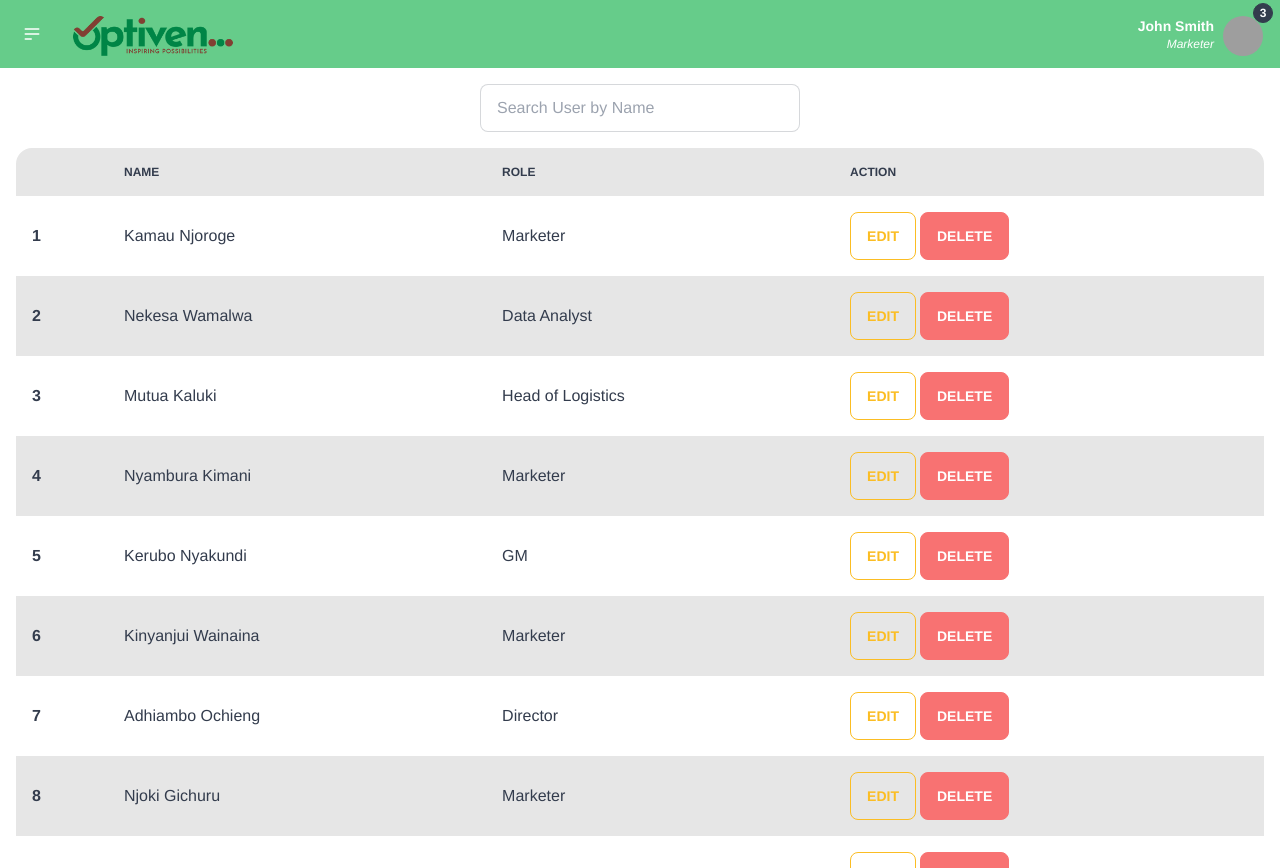
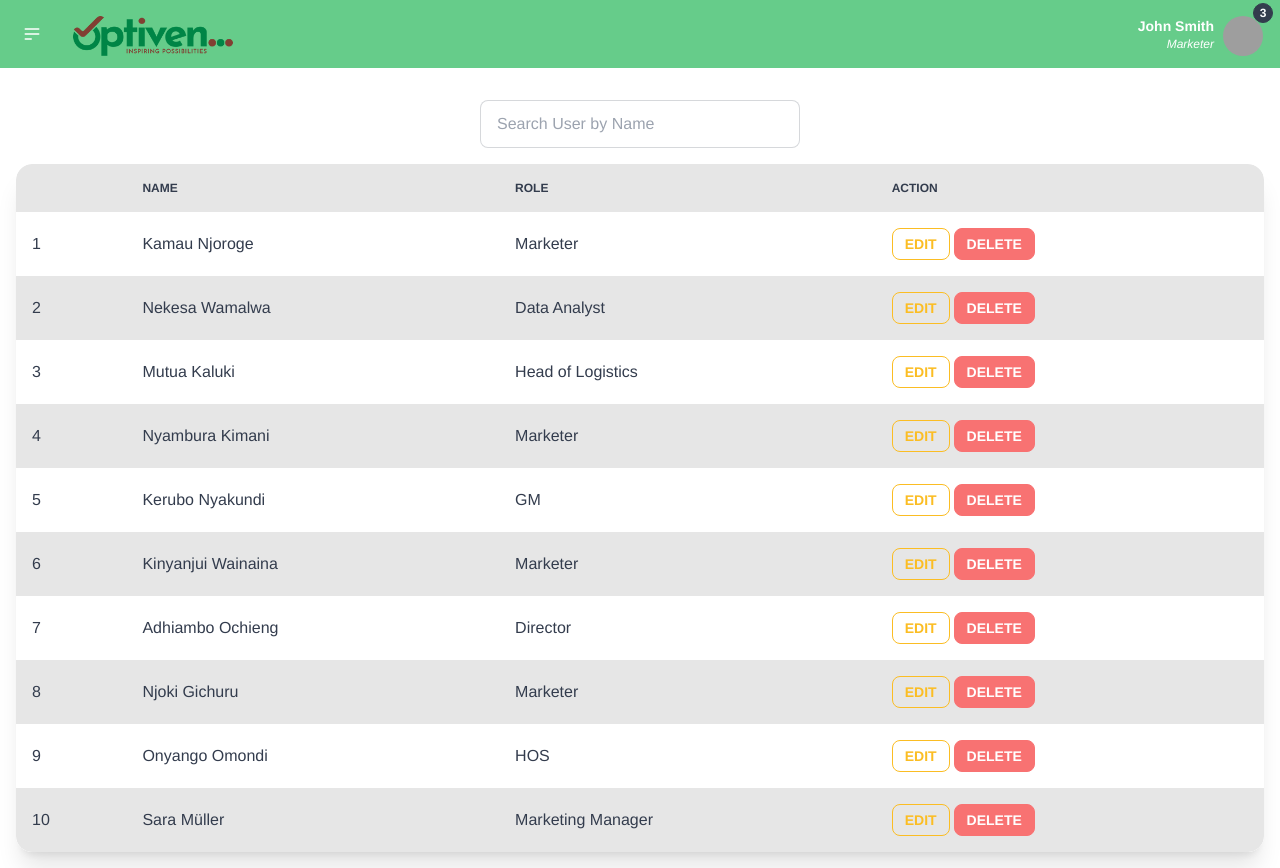
Before and after one commit to Optivenamani/workspace, a React (Create React App) app in the folder client/: page /users in a window 1280 px wide. Built offline with nearby package versions, Linux system fonts and the light colour scheme; grey boxes are pictures that could not be loaded; the HTML template or start-up script is replaced by a standard one.

Commit message:
refactor: users table

```diff
--- a/client/src/pages/Users.js
+++ b/client/src/pages/Users.js
@@ -1,21 +1,80 @@
-import React from "react";
+import React, { useState } from "react";
 import Sidebar from "../components/Sidebar";
 
 const Users = () => {
+  const [searchText, setSearchText] = useState("");
+
+  const users = [
+    {
+      id: 1,
+      name: "Kamau Njoroge",
+      role: "Marketer",
+    },
+    {
+      id: 2,
+      name: "Nekesa Wamalwa",
+      role: "Data Analyst",
+    },
+    {
+      id: 3,
+      name: "Mutua Kaluki",
+      role: "Head of Logistics",
+    },
+    {
+      id: 4,
+      name: "Nyambura Kimani",
+      role: "Marketer",
+    },
+    {
+      id: 5,
+      name: "Kerubo Nyakundi",
+      role: "GM",
+    },
+    {
+      id: 6,
+      name: "Kinyanjui Wainaina",
+      role: "Marketer",
+    },
+    {
+      id: 7,
+      name: "Adhiambo Ochieng",
+      role: "Director",
+    },
+    {
+      id: 8,
+      name: "Njoki Gichuru",
+      role: "Marketer",
+    },
+    {
+      id: 9,
+      name: "Onyango Omondi",
+      role: "HOS",
+    },
+    {
+      id: 10,
+      name: "Sara Müller",
+      role: "Marketing Manager",
+    },
+  ];
+
+  const filteredUsers = users.filter((user) =>
+    user.name.toLowerCase().includes(searchText.toLowerCase())
+  );
+
   return (
     <Sidebar>
-      <div className="flex justify-center items-center mt-4 mb-2">
+      <div className="container px-4 py-6 mx-auto">
+        <div className="flex justify-center items-center mb-4 mt-2">
           <input
             placeholder="Search User by Name"
             className="input input-bordered w-full max-w-xs"
             type="text"
+            value={searchText}
+            onChange={(e) => setSearchText(e.target.value)}
           />
         </div>
-      <div className="m-4">
-        <div className="overflow-x-auto">
-          <div className="flex justify-center">
+        <div className="overflow-x-auto card bg-base-100 shadow-xl">
           <table className="table table-zebra w-full">
-              {/* head */}
             <thead>
               <tr>
                 <th></th>
@@ -25,143 +84,21 @@ const Users = () => {
               </tr>
             </thead>
             <tbody>
-                {/* row 1 */}
-                <tr>
-                  <th>1</th>
-                  <td>Kamau Njoroge</td>
-                  <td>Marketer</td>
+              {filteredUsers.map((user) => (
+                <tr key={user.id}>
+                  <td>{user.id}</td>
+                  <td>{user.name}</td>
+                  <td>{user.role}</td>
                   <td>
-                    <button className="btn btn-outline btn-warning">
-                      Edit
-                    </button>
-                    <button className="btn btn-error text-white ml-1">
+                    <button className="btn btn-sm btn-outline btn-warning">Edit</button>
+                    <button className="btn btn-sm btn-error text-white ml-1">
                       Delete
                     </button>
                   </td>
                 </tr>
-                {/* row 2 */}
-                <tr>
-                  <th>2</th>
-                  <td>Nekesa Wamalwa</td>
-                  <td>Data Analyst</td>
-                  <td>
-                    <button className="btn btn-outline btn-warning">
-                      Edit
-                    </button>
-                    <button className="btn btn-error text-white ml-1">
-                      Delete
-                    </button>
-                  </td>
-                </tr>
-                {/* row 3 */}
-                <tr>
-                  <th>3</th>
-                  <td>Mutua Kaluki</td>
-                  <td>Head of Logistics</td>
-                  <td>
-                    <button className="btn btn-outline btn-warning">
-                      Edit
-                    </button>
-                    <button className="btn btn-error text-white ml-1">
-                      Delete
-                    </button>
-                  </td>
-                </tr>
-                {/* row 4 */}
-                <tr>
-                  <th>4</th>
-                  <td>Nyambura Kimani</td>
-                  <td>Marketer</td>
-                  <td>
-                    <button className="btn btn-outline btn-warning">
-                      Edit
-                    </button>
-                    <button className="btn btn-error text-white ml-1">
-                      Delete
-                    </button>
-                  </td>
-                </tr>
-                {/* row 5 */}
-                <tr>
-                  <th>5</th>
-                  <td>Kerubo Nyakundi</td>
-                  <td>GM</td>
-                  <td>
-                    <button className="btn btn-outline btn-warning">
-                      Edit
-                    </button>
-                    <button className="btn btn-error text-white ml-1">
-                      Delete
-                    </button>
-                  </td>
-                </tr>
-                {/* row 6 */}
-                <tr>
-                  <th>6</th>
-                  <td>Kinyanjui Wainaina</td>
-                  <td>Marketer</td>
-                  <td>
-                    <button className="btn btn-outline btn-warning">
-                      Edit
-                    </button>
-                    <button className="btn btn-error text-white ml-1">
-                      Delete
-                    </button>
-                  </td>
-                </tr>
-                {/* row 7 */}
-                <tr>
-                  <th>7</th>
-                  <td>Adhiambo Ochieng</td>
-                  <td>Director</td>
-                  <td>
-                    <button className="btn btn-outline btn-warning">
-                      Edit
-                    </button>
-                    <button className="btn btn-error text-white ml-1">
-                      Delete
-                    </button>
-                  </td>
-                </tr>
-                {/* row 8 */}
-                <tr>
-                  <th>8</th>
-                  <td>Njoki Gichuru</td>
-                  <td>Marketer</td>
-                  <td>
-                    <button className="btn btn-outline btn-warning">
-                      Edit
-                    </button>
-                    <button className="btn btn-error text-white ml-1">
-                      Delete
-                    </button>
-                  </td>
-                </tr>
-                {/* row 9 */}
-                <tr>
-                  <th>9</th>
-                  <td>Onyango Omondi</td>
-                  <td>HOS</td>
-                  <td>
-                    <button className="btn btn-outline btn-warning">
-                      Edit
-                    </button>
-                    <button className="btn btn-error text-white ml-1">
-                      Delete
-                    </button>
-                  </td>
-                </tr>
+              ))}
             </tbody>
-              <tfoot>
-                <tr>
-                  <th></th>
-                  <th>Name</th>
-                  <th>Role</th>
-                  <th>Action</th>
-                </tr>
-              </tfoot>
           </table>
-          </div>
         </div>
       </div>
     </Sidebar>
```
Lines whose indentation alone changed are shown as unchanged.
